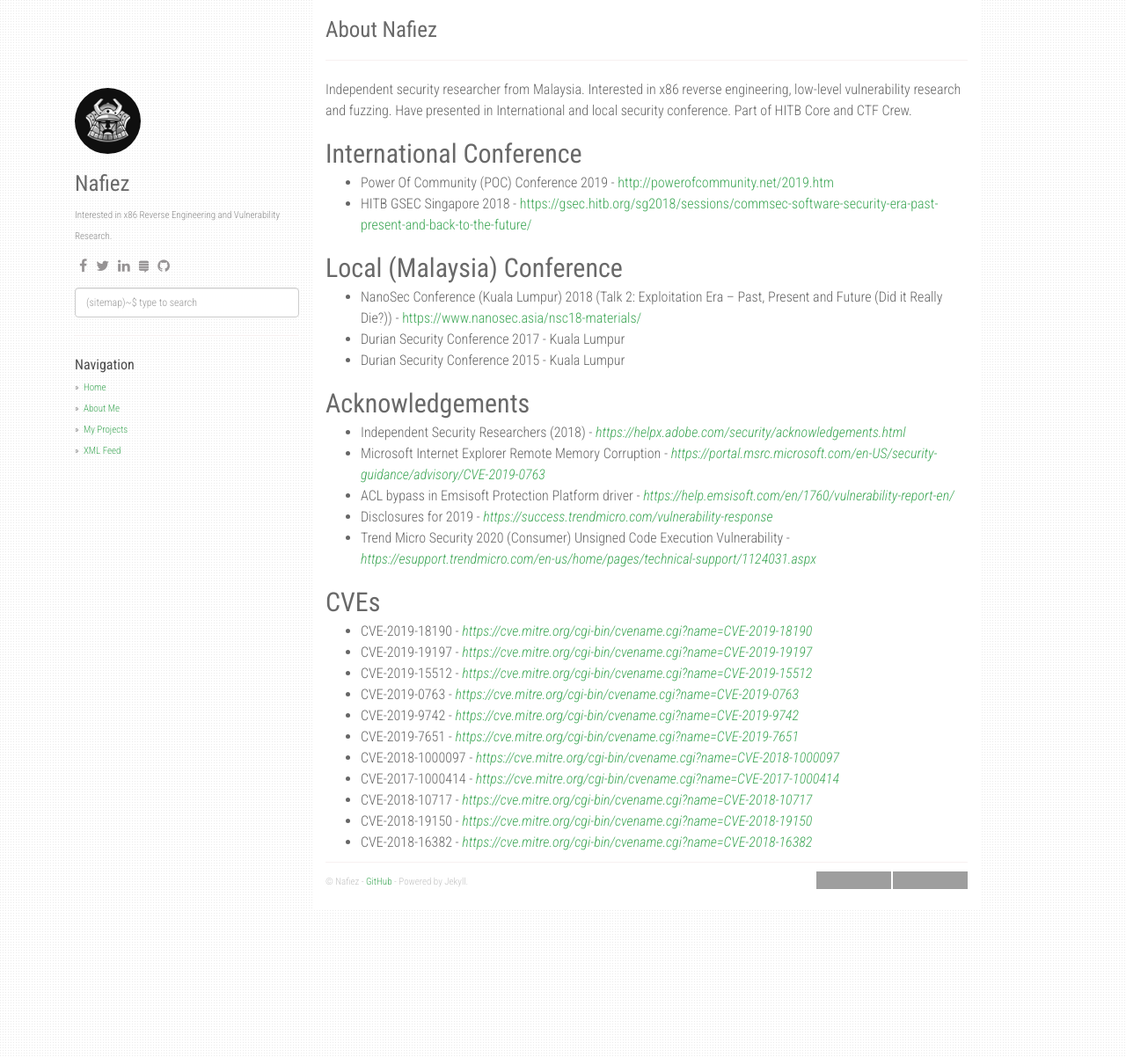
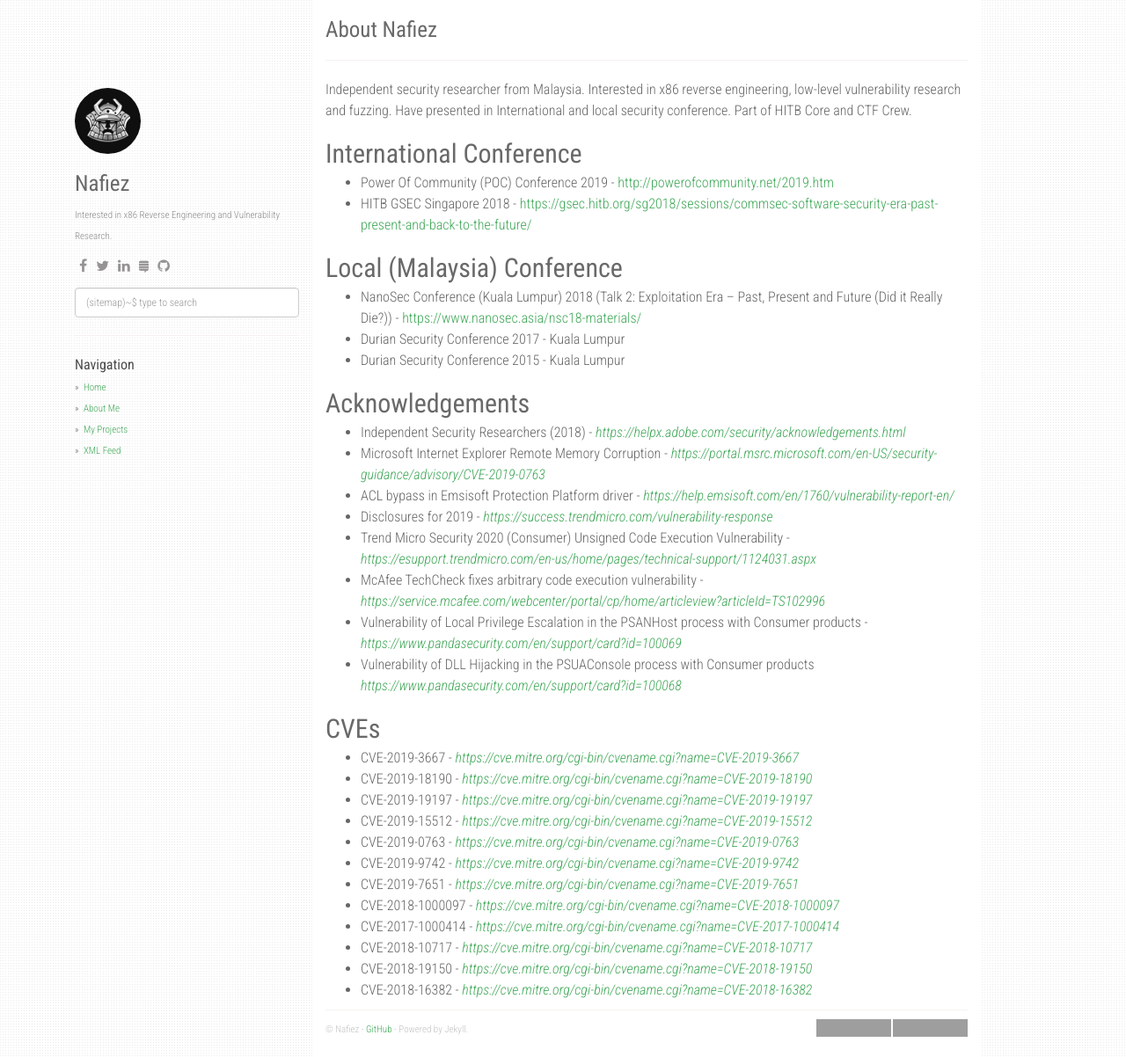
Before and after one commit to FazliMolaJan/nafiez.github.io, a Jekyll site: the page built from about.md, in a window 1280 px wide and 1202 px high. Shown: the whole window at 88% size. Built offline with Jekyll 4.4.1, drawn with Linux system fonts in a browser that asks for light colours; nearby versions of some CDN libraries; grey boxes are pictures that could not be loaded.

Commit message:
Update about.md

```diff
--- a/about.md
+++ b/about.md
@@ -25,9 +25,13 @@ Acknowledgements
 - ACL bypass in Emsisoft Protection Platform driver - [_https://help.emsisoft.com/en/1760/vulnerability-report-en/_](https://help.emsisoft.com/en/1760/vulnerability-report-en/)
 - Disclosures for 2019 - [_https://success.trendmicro.com/vulnerability-response_](https://success.trendmicro.com/vulnerability-response)
 - Trend Micro Security 2020 (Consumer) Unsigned Code Execution Vulnerability - [_https://esupport.trendmicro.com/en-us/home/pages/technical-support/1124031.aspx_](https://esupport.trendmicro.com/en-us/home/pages/technical-support/1124031.aspx)
+- McAfee TechCheck fixes arbitrary code execution vulnerability - [_https://service.mcafee.com/webcenter/portal/cp/home/articleview?articleId=TS102996_](https://service.mcafee.com/webcenter/portal/cp/home/articleview?articleId=TS102996)
+- Vulnerability of Local Privilege Escalation in the PSANHost process with Consumer products - [_https://www.pandasecurity.com/en/support/card?id=100069_](https://www.pandasecurity.com/en/support/card?id=100069)
+- Vulnerability of DLL Hijacking in the PSUAConsole process with Consumer products [_https://www.pandasecurity.com/en/support/card?id=100068_](https://www.pandasecurity.com/en/support/card?id=100068)
 
 CVEs
 ---
+- CVE-2019-3667 - [_https://cve.mitre.org/cgi-bin/cvename.cgi?name=CVE-2019-3667_](https://cve.mitre.org/cgi-bin/cvename.cgi?name=CVE-2019-3667)
 - CVE-2019-18190 - [_https://cve.mitre.org/cgi-bin/cvename.cgi?name=CVE-2019-18190_](https://cve.mitre.org/cgi-bin/cvename.cgi?name=CVE-2019-18190)
 - CVE-2019-19197 - [_https://cve.mitre.org/cgi-bin/cvename.cgi?name=CVE-2019-19197_](https://cve.mitre.org/cgi-bin/cvename.cgi?name=CVE-2019-19197)
 - CVE-2019-15512 - [_https://cve.mitre.org/cgi-bin/cvename.cgi?name=CVE-2019-15512_](https://cve.mitre.org/cgi-bin/cvename.cgi?name=CVE-2019-15512)
```
